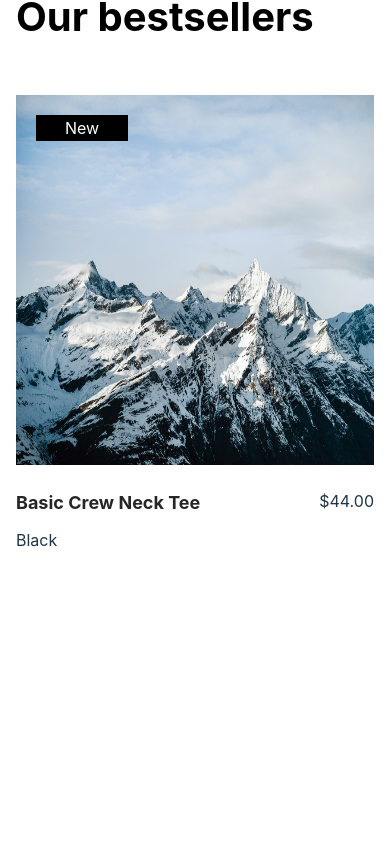
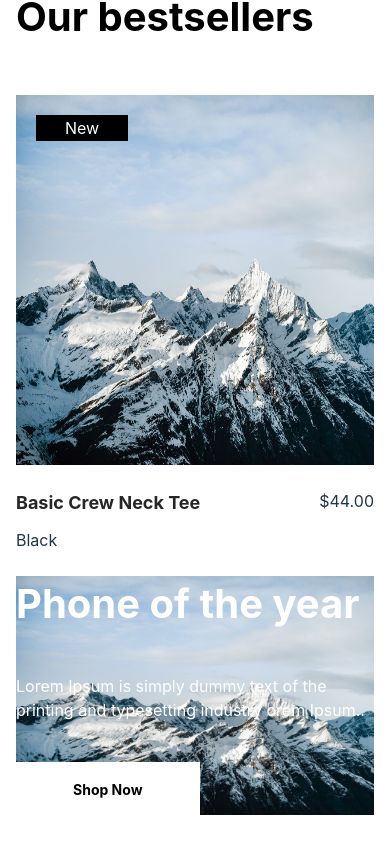
Before and after one commit to TheVu1997/sober-theme, a React (Vite) app: page / in a window 390 px wide. Shown: the part 2351-3204 px from the top of the page. Before the commit the page ends 2927 px from the top, so only its background shows below. Built offline with nearby package versions, Linux system fonts and the light colour scheme.

Commit message:
feat: Update phones section

```diff
--- a/src/App.jsx
+++ b/src/App.jsx
@@ -2,6 +2,7 @@ import Arrivals from './Modules/Builders/Components/Home/Arrivals/Arrivals';
 import BestSeller from './Modules/Builders/Components/Home/BestSeller/BestSeller';
 import Header from './Modules/Builders/Components/Home/Header/Header';
 import Intro from './Modules/Builders/Components/Home/Intro/Intro';
+import Phone from './Modules/Builders/Components/Home/Phone/Phone';
 import Sales from './Modules/Builders/Components/Home/Sales/Sales';
 
 function App() {
@@ -12,6 +13,7 @@ function App() {
             <Sales/>
             <Arrivals/>
             <BestSeller/>
+            <Phone/>
         </>
 
     );
--- /dev/null
+++ b/src/Modules/Builders/Components/Home/Phone/Phone.css
@@ -0,0 +1,65 @@
+.orebi-phone {
+    width: 100%;
+    margin-bottom: var(--spacer-5xl);
+}
+
+.orebi-phone__container {
+    max-width: 1600px;
+    padding: 0 var(--spacer-md) 0 var(--spacer-md);
+    margin: 0 auto;
+}
+
+.orebi-phone__inner {}
+
+.orebi-phone__center {
+    max-height: 370px;
+    position: relative;
+    height: 100%;
+}
+
+.orebi-phone__center-image {
+    position: relative;
+    height: 100%;
+}
+
+.orebi-phone__center-image img {
+    max-height: 370px;
+    height: 100%;
+    width: 100%;
+}
+
+.orebi-phone__center-content {
+    position: absolute;
+    top: 0;
+    height: 100%;
+    width: 100%;
+    display: flex;
+    justify-content: center;
+    align-items: center;
+    flex-direction: column;
+    text-align: center;
+}
+
+.orebi-phone__center-content-wrapper {
+    display: flex;
+    flex-direction: column;
+    justify-content: center;
+    align-items: flex-start;
+    width: 100%;
+    height: 100%;
+    max-height: 249px;
+    max-width: 513px;
+    gap: 40px;
+}
+
+.orebi-phone__center-content-wrapper__title,
+.orebi-phone__center-content-wrapper__number,
+.orebi-phone__center-content-wrapper__btn {
+    display: flex;
+}
+
+.orebi-phone__center-content-wrapper__number {
+    justify-content: center;
+    align-items: normal;
+    text-align: left;
+}
--- a/src/Modules/Builders/Components/Home/Phone/Phone.jsx
+++ b/src/Modules/Builders/Components/Home/Phone/Phone.jsx
@@ -1,18 +1,28 @@
 import React from 'react'
+import './Phone.css'
 
 function Phone() {
     return (
-        <div className='orebi-phone'>
-            <div className="orebi-phone__container">
-                <div className="orebi-phone__inner">
-                    <div className="orebi-phone__center">
-                        <div className="orebi-phone__center-title">
-                            <h2 className='white'></h2>
+        <div id="phone">
+            <div className='orebi-phone'>
+                <div className="orebi-phone__container">
+                    <div className="orebi-phone__inner">
+                        <div className="orebi-phone__center">
+                            <div className="orebi-phone__center-image">
+                                <img src="/src/assets/d07f00c7f8bf20e179ae.jpg" alt="" />
+                            </div>
+                            <div className="orebi-phone__center-content">
+                                <div className="orebi-phone__center-content-wrapper">
+                                    <div className="orebi-phone__center-content-wrapper__title">
+                                        <h2 className='h2--white'>Phone of the year</h2>
+                                    </div>
+                                    <div className="orebi-phone__center-content-wrapper__number">
+                                        <p className='text--white'>Lorem Ipsum is simply dummy text of the printing and typesetting industry orem Ipsum..</p>
+                                    </div>
+                                    <div className="orebi-phone__center-content-wrapper__btn btn--white">Shop Now</div>
+                                </div>
+                            </div>
                         </div>
-                        <div className="orebi-phone__center-number">
-                            <p className='text--white'></p>
-                        </div>
-                        <div className="orebi-phone__center-btn"></div>
                     </div>
                 </div>
             </div>
```
